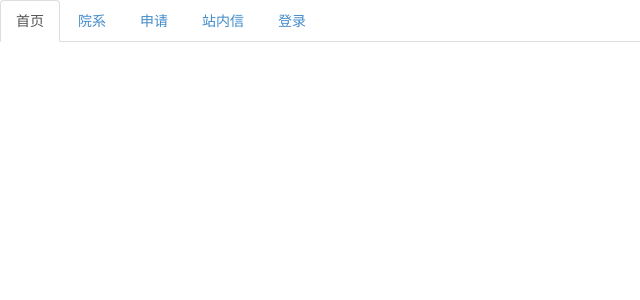
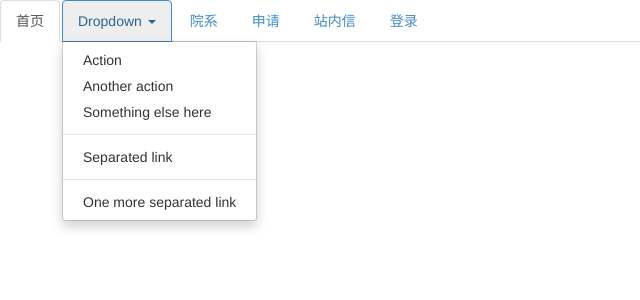
Before and after one commit to daaqing452/League-Branch-Informatization-Platform, a Django app: page / in a window 1280 px wide, after a click on "Dropdown". Shown: the top 300 px of the page, without its empty margins (0-640 px from the left). Run offline with Django 3.2, Linux system fonts and the light colour scheme; some libraries are stand-ins or nearby versions.

Commit message:
no message

```diff
--- a/static/template/base.html
+++ b/static/template/base.html
@@ -12,6 +12,18 @@
         <ul class="nav nav-tabs">
             <li class="active">
                 <a href="#">首页</a>
+            </li>
+            <li class="dropdown">
+              <a href="#" class="dropdown-toggle" data-toggle="dropdown" role="button" aria-haspopup="true" aria-expanded="false">Dropdown <span class="caret"></span></a>
+              <ul class="dropdown-menu">
+                <li><a href="#">Action</a></li>
+                <li><a href="#">Another action</a></li>
+                <li><a href="#">Something else here</a></li>
+                <li role="separator" class="divider"></li>
+                <li><a href="#">Separated link</a></li>
+                <li role="separator" class="divider"></li>
+                <li><a href="#">One more separated link</a></li>
+              </ul>
             </li>
             <li>
                 <a href="#">院系</a>
```
